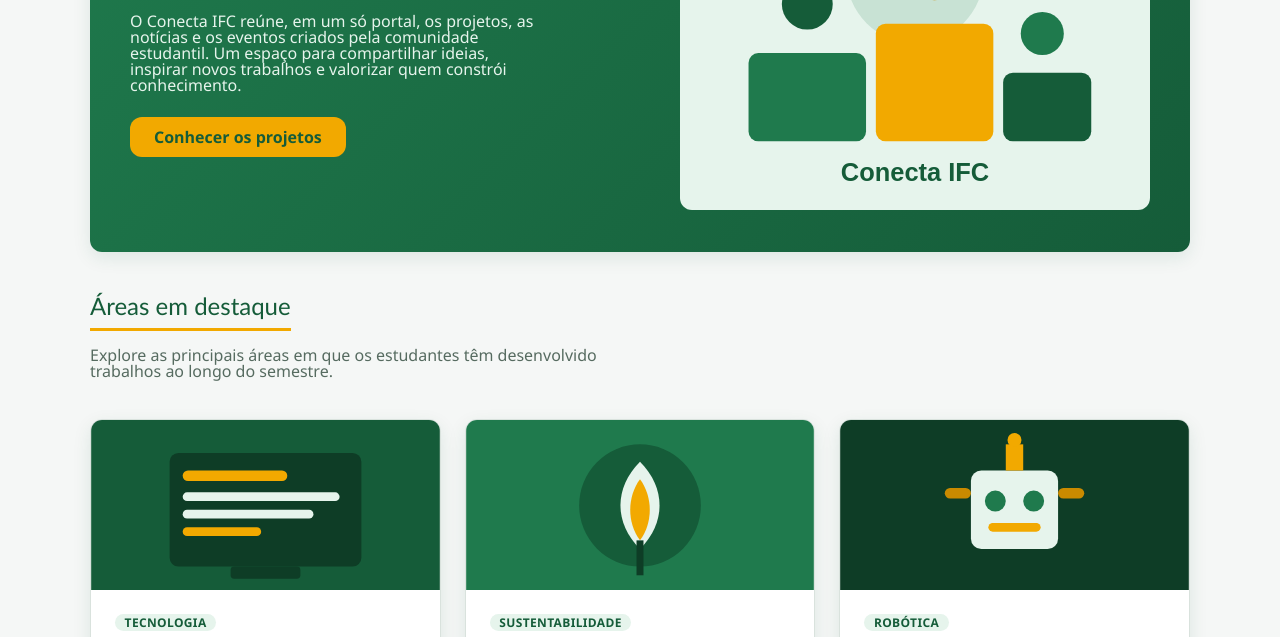
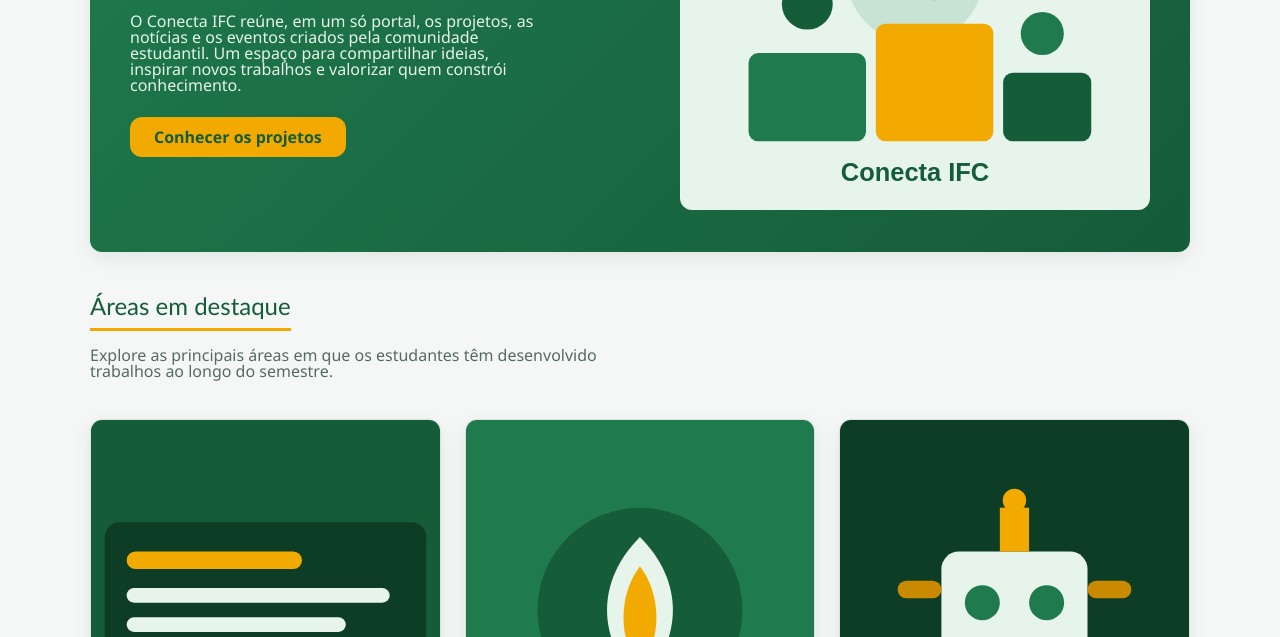
Before and after one commit to RBastos93/portal-ifc, a plain HTML site: page index.html in a window 1280 px wide. Shown: the part 315-952 px from the top of the page. Drawn offline with Linux system fonts and the light colour scheme.

Commit message:
fix(index): ajusta tamanho imagem

```diff
--- a/assets/css/global.css
+++ b/assets/css/global.css
@@ -296,7 +296,8 @@
 
 .card__image {
   width: 100%;
-  height: 170px;
+  height: 380px;
+  width: 39git0px;
   object-fit: cover;
   border-radius: 0;
 }
```
